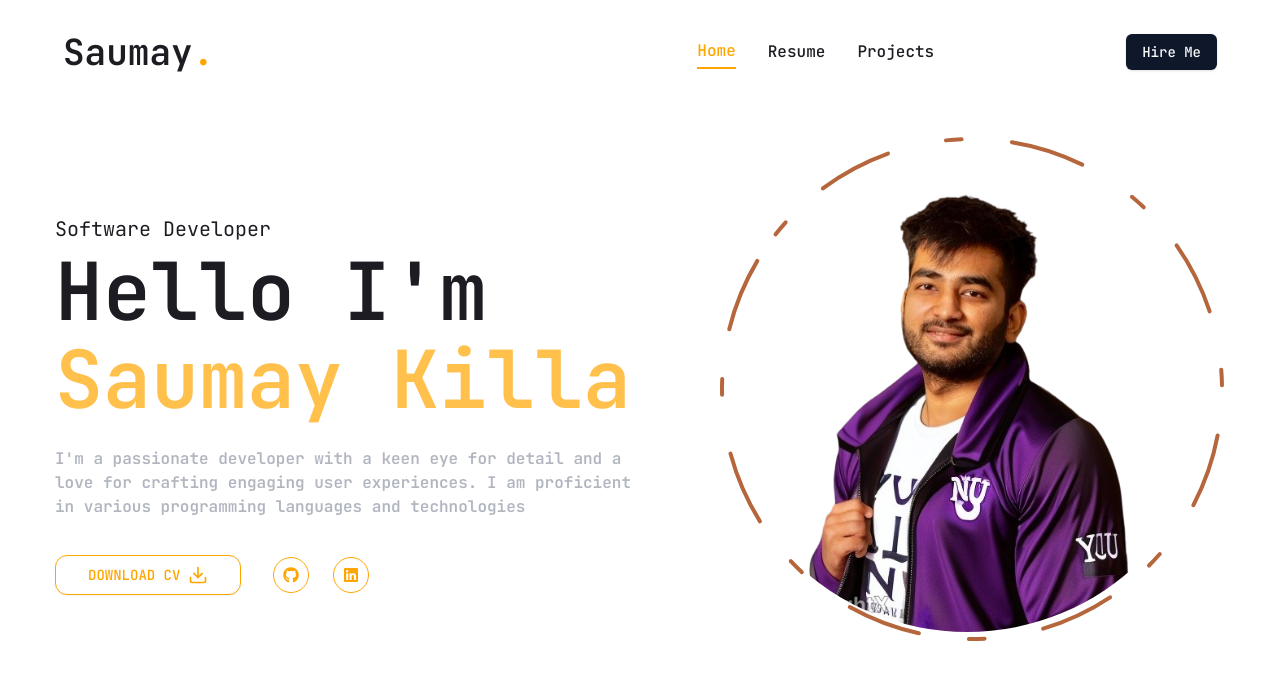
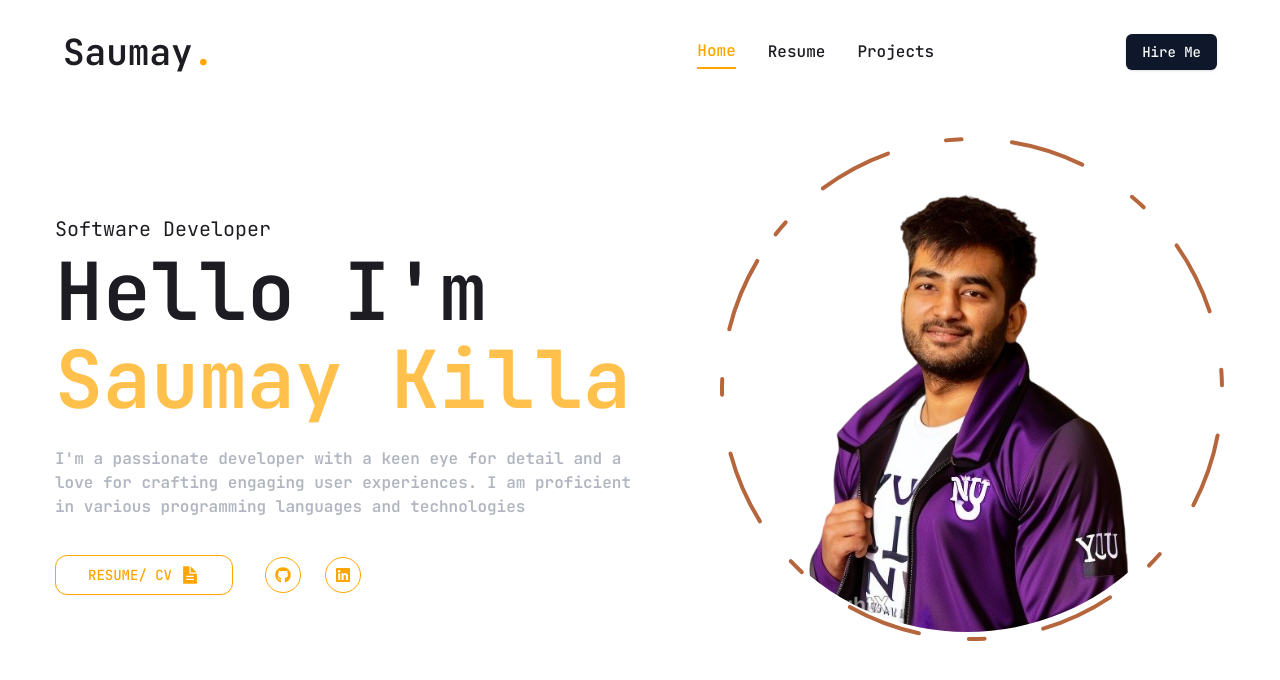
Before and after one commit to saumay23/portfolio, a Next.js app: page / in a window 1280 px wide. Shown: the top 680 px of the page. Built offline with nearby package versions, Linux system fonts and the light colour scheme.

Commit message:
Fixed homepage linkedin github and doc link

```diff
--- a/src/app/page.tsx
+++ b/src/app/page.tsx
@@ -1,6 +1,6 @@
 "use client";
 import { Button } from "@/components/ui/button";
-import { FiDownload } from "react-icons/fi";
+import { IoDocumentTextSharp } from "react-icons/io5";
 import {
   FaGithub,
   FaLinkedin,
@@ -135,28 +135,36 @@ export default function Home() {
             </p>
 
             <div className="flex flex-col xl:flex-row items-center gap-8">
+              <Link
+                href="/PDF/Resume.pdf"
+                target="_"
+              >
                 <Button
                   variant="outline"
                   size="lg"
                   className="uppercase flex text-accent hover:text-white border-accent rounded-xl items-center hover:bg-accent gap-2"
                 >
                   <span>
-                  Download
+                    Resume/
                     CV
                   </span>
-                <FiDownload className="text-xl" />
+                  <IoDocumentTextSharp className="text-xl" />
                 </Button>
+              </Link>
+
               <div className="mb-8 xl:mb-0">
                 <div className="flex gap-6">
                   <Link
-                    href=""
+                    href="https://github.com/saumay23"
+                    target="_"
                     className="w-9 h-9 border-accent border rounded-full flex justify-center
                      items-center text-accent text-base hover:bg-accent hover:text-white hover:transition-all duration-500"
                   >
                     <FaGithub />
                   </Link>
                   <Link
-                    href=""
+                    href="https://www.linkedin.com/in/saumaykilla/"
+                    target="_"
                     className="w-9 h-9 border-accent border rounded-full flex justify-center
                      items-center text-accent text-base hover:bg-accent hover:text-white hover:transition-all duration-500"
                   >
--- a/src/static/details.tsx
+++ b/src/static/details.tsx
@@ -71,6 +71,21 @@ export const data =
           [
             {
               company:
+                "Wiz Freight",
+              position:
+                "Software Developer 1",
+              duration:
+                "4TH APRIL 2022 - 1ST AUGUST 2023",
+              description:
+                [
+                  "Collaborated with designers and back-end developers, increasing project completion speed by 15%",
+                  "Contributed to documentation, boosting team productivity by 25%",
+                  "Integrated two new frontend tools/technologies per quarter",
+                  "Achieved a 98% sprint completion rate in Agile development.",
+                ],
+            },
+            {
+              company:
                 "Highradius",
               position:
                 "Software Developer Intern",
@@ -84,21 +99,6 @@ export const data =
                   "Created responsive design layouts using JavaScript, improving user engagement by 20%",
                 ],
             },
-            {
-              company:
-                "Wiz Freight",
-              position:
-                "Software Developer 1",
-              duration:
-                "4TH APRIL 2022 - 1ST AUGUST 2023",
-              description:
-                [
-                  "Collaborated with designers and back-end developers, increasing project completion speed by 15%",
-                  "Contributed to documentation, boosting team productivity by 25%",
-                  "Integrated two new frontend tools/technologies per quarter",
-                  "Achieved a 98% sprint completion rate in Agile development.",
-                ],
-            },
           ],
       },
     education:
@@ -107,22 +107,6 @@ export const data =
           "My Education",
         items:
           [
-            {
-              university:
-                "SRM Institute of Science and Technology",
-              degree:
-                "Bachelors of Technology in Computer Science",
-              duration:
-                "AUGUST 2018 -  JUNE 2022",
-              description:
-                [
-                  `Design and Analysis of Algorithms`,
-                  `Data Structures and Algorithms`,
-                  `Object Oriented Design and Programming`,
-                  `Database Management Systems`,
-                  ` Machine Learning`,
-                ],
-            },
             {
               university:
                 "New York University",
@@ -138,6 +122,22 @@ export const data =
                   `Information Technology & Data Analytics`,
                   `Database Design and Managements`,
                   `Data Mining and Warehousing`,
+                ],
+            },
+            {
+              university:
+                "SRM Institute of Science and Technology",
+              degree:
+                "Bachelors of Technology in Computer Science",
+              duration:
+                "AUGUST 2018 -  JUNE 2022",
+              description:
+                [
+                  `Design and Analysis of Algorithms`,
+                  `Data Structures and Algorithms`,
+                  `Object Oriented Design and Programming`,
+                  `Database Management Systems`,
+                  ` Machine Learning`,
                 ],
             },
           ],
@@ -277,7 +277,7 @@ export const projects =
         "Database Designing Project",
       title:
         "Spotify Database Modeling",
-      description: `This NYU group project aims to enhance Spotify's database management by improving data security and scalability. Key strategies include end-to-end encryption, strict access controls, real-time monitoring, security audits, distributed database architecture, load balancing, and caching mechanisms, ensuring optimal performance and responsiveness as Spotify's user base grows.`,
+      description: `This NYU project aims to enhance Spotify's database management by improving data security and scalability. Key strategies include end-to-end encryption, strict access controls, real-time monitoring, security audits, distributed database architecture, load balancing, and caching mechanisms, ensuring optimal performance and responsiveness as Spotify's user base grows.`,
       stack:
         [
           "Oracle Data Modeler",
```
Also changed, not shown: 1 other file (tests, documents, lock files or other folders). Lines whose indentation alone changed are shown as unchanged.
